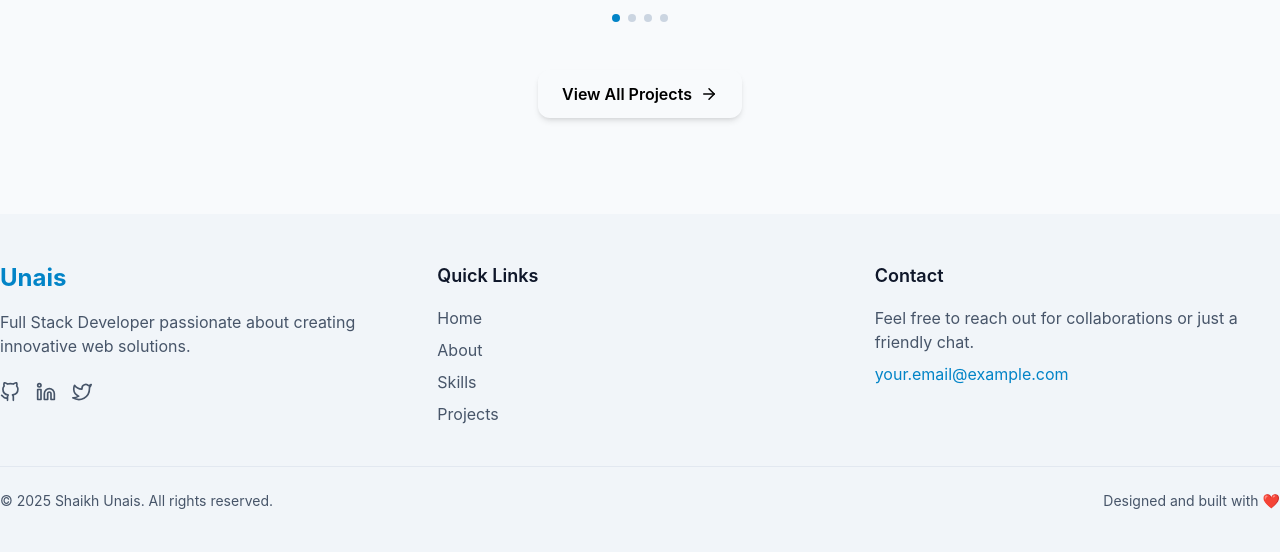
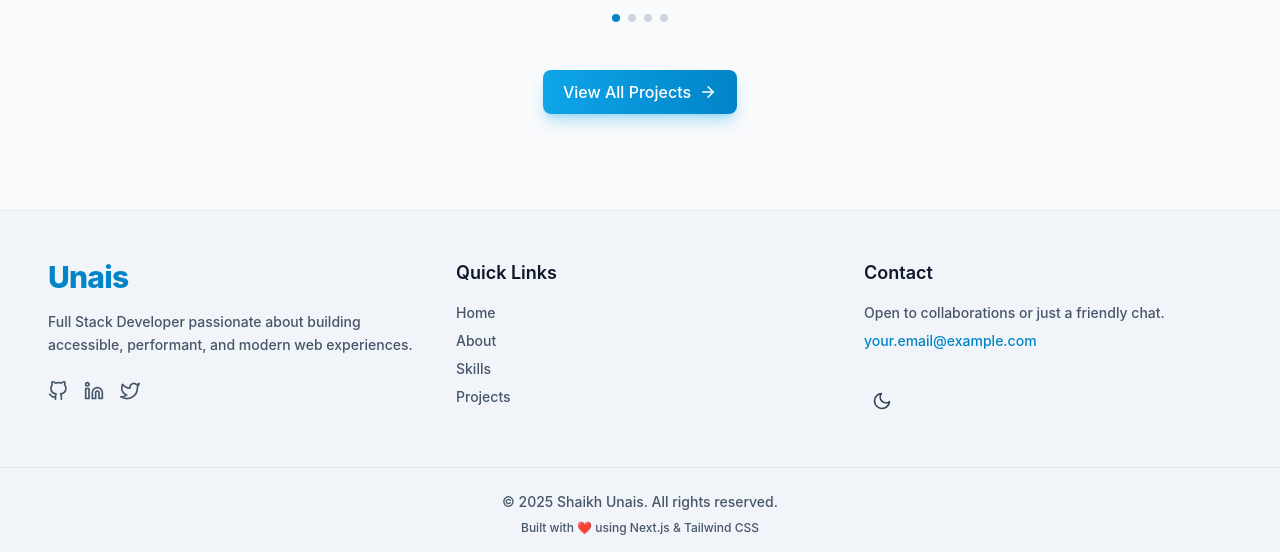
Before and after one commit to unais-08/new-portfolio-nextjs, a Next.js app: page / in a window 1280 px wide. Shown: the part 2245-2797 px from the top of the page. Built offline with nearby package versions, Linux system fonts and the light colour scheme.

Commit message:
complete the markup for portfolio

```diff
--- a/app/layout.jsx
+++ b/app/layout.jsx
@@ -10,7 +10,7 @@ export const metadata = {
 
 export default function RootLayout({ children }) {
   return (
-    <html lang="en" suppressHydrationWarning>
+    <html lang="en">
       <body>
         <ThemeProvider>
           <div className="flex flex-col ">
--- /dev/null
+++ b/app/projects/layout.jsx
@@ -0,0 +1,8 @@
+// app/projects/layout.jsx
+export default function ProjectsLayout({ children }) {
+  return (
+    <html lang="en">
+      <body>{children}</body>
+    </html>
+  );
+}
--- a/app/projects/page.jsx
+++ b/app/projects/page.jsx
@@ -1,5 +1,10 @@
 import React from "react";
 
 export default function ProjectGalleryPage() {
-  return <div>ProjectGalleryPage</div>;
+  return (
+    <div>
+      ProjectGalleryPage<h1>djfdk</h1>
+      ProjectGalleryPage<h1>djfdk</h1>
+    </div>
+  );
 }
--- a/components/common/Footer.jsx
+++ b/components/common/Footer.jsx
@@ -1,5 +1,8 @@
+"use client";
+
 import Link from "next/link";
 import SocialLinks from "./SocialLinks";
+import ThemeToggler from "./ThemeToggler";
 
 export default function Footer() {
   const currentYear = new Date().getFullYear();
@@ -12,22 +15,23 @@ export default function Footer() {
   ];
 
   return (
-    <footer className="bg-secondary-100 dark:bg-secondary-800">
-      <div className="container-custom py-12">
-        <div className="grid grid-cols-1 md:grid-cols-3 gap-8">
-          {/* Brand */}
-          <div>
+    <footer className="bg-secondary-100 dark:bg-secondary-900 border-t border-secondary-200 dark:border-secondary-700 text-sm font-medium">
+      <div className="max-w-7xl mx-auto px-4 sm:px-6 lg:px-12 py-12 grid grid-cols-1 sm:grid-cols-2 md:grid-cols-3 gap-10">
+        {/* Brand Section */}
+        <div className="flex flex-col">
           <Link
             href="/"
-              className="text-2xl font-bold text-primary-600 dark:text-primary-400"
+            className="text-3xl font-extrabold text-primary-600 dark:text-primary-400 tracking-tight"
           >
             Unais
           </Link>
-            <p className="mt-4 text-secondary-600 dark:text-secondary-400">
-              Full Stack Developer passionate about creating innovative web
-              solutions.
+          <p className="mt-4 text-secondary-600 dark:text-secondary-400 leading-relaxed max-w-md">
+            Full Stack Developer passionate about building accessible,
+            performant, and modern web experiences.
           </p>
-            <SocialLinks className="flex space-x-4 mt-6" />
+          <div className="mt-6">
+            <SocialLinks className="flex gap-4" />
+          </div>
         </div>
 
         {/* Quick Links */}
@@ -50,30 +54,33 @@ export default function Footer() {
         </div>
 
         {/* Contact */}
+        <div className="flex flex-col justify-between">
           <div>
             <h3 className="text-lg font-semibold text-secondary-900 dark:text-white mb-4">
               Contact
             </h3>
             <p className="text-secondary-600 dark:text-secondary-400 mb-2">
-              Feel free to reach out for collaborations or just a friendly chat.
+              Open to collaborations or just a friendly chat.
             </p>
             <a
               href="mailto:your.email@example.com"
-              className="text-primary-600 dark:text-primary-400 hover:underline"
+              className="text-primary-600 dark:text-primary-400 hover:underline break-all"
             >
               your.email@example.com
             </a>
           </div>
+
+          <div className="mt-6 sm:mt-8">
+            <ThemeToggler />
+          </div>
+        </div>
       </div>
 
-        <div className="border-t border-secondary-200 dark:border-secondary-700 mt-10 pt-6 flex flex-col md:flex-row justify-between items-center">
-          <p className="text-secondary-600 dark:text-secondary-400 text-sm">
-            © {currentYear} Shaikh Unais. All rights reserved.
+      <div className="border-t border-secondary-200 dark:border-secondary-700 pt-6 pb-8 px-4 sm:px-6 lg:px-12 max-w-7xl mx-auto text-center text-secondary-600 dark:text-secondary-400">
+        <p>© {currentYear} Shaikh Unais. All rights reserved.</p>
+        <p className="mt-2 text-xs">
+          Built with ❤️ using Next.js & Tailwind CSS
         </p>
-          <p className="text-secondary-600 dark:text-secondary-400 text-sm mt-2 md:mt-0">
-            Designed and built with ❤️
-          </p>
-        </div>
       </div>
     </footer>
   );
--- a/components/home/Hero.jsx
+++ b/components/home/Hero.jsx
@@ -37,7 +37,7 @@ export default function Hero() {
             <div className="mt-10 flex flex-col sm:flex-row items-center justify-center gap-4">
               <Link
                 href="/projects"
-                className="inline-flex items-center justify-center gap-2 px-6 py-3 bg-[var(--primary)] text-[var(--primary-foreground)] font-semibold rounded-xl shadow-md hover:brightness-110 transition duration-300"
+                className="inline-flex items-center px-5 py-2.5 rounded-lg bg-gradient-to-r from-primary-500 to-primary-600 text-sm sm:text-base text-white font-medium shadow-lg shadow-primary-500/30 hover:shadow-primary-500/50 hover:scale-[1.03] active:scale-95 transition-all duration-300 space-x-2"
               >
                 View Projects
                 <FiArrowRight className="text-lg" />
--- a/components/home/Projects.jsx
+++ b/components/home/Projects.jsx
@@ -32,13 +32,12 @@ export default function Projects() {
         </motion.div>
 
         <ProjectCarousel projects={featuredProjects} />
-
-        <div className="mt-12 text-center">
+        <div className="mt-12 flex justify-center">
           <Link
             href="/projects"
-            className="btn btn-primary inline-flex items-center justify-center gap-2 px-6 py-3 font-semibold rounded-xl shadow-md hover:brightness-110 transition duration-300"
+            className="inline-flex items-center px-5 py-2.5 rounded-lg bg-gradient-to-r from-primary-500 to-primary-600 text-sm sm:text-base text-white font-medium shadow-lg shadow-primary-500/30 hover:shadow-primary-500/50 hover:scale-[1.03] active:scale-95 transition-all duration-300 space-x-2"
           >
-            View All Projects
+            <span>View All Projects</span>
             <FiArrowRight className="text-lg" />
           </Link>
         </div>
--- a/data/skills.js
+++ b/data/skills.js
@@ -16,10 +16,8 @@ import {
   SiC,
   SiAmazons3,
   SiCloudfoundry,
+  SiNextdotjs,
 } from "react-icons/si";
-import { RiCommunityFill, RiTeamFill } from "react-icons/ri";
-
-import { FaBrain } from "react-icons/fa";
 
 export const skillGroups = [
   {
@@ -37,13 +35,13 @@ export const skillGroups = [
     skills: [
       { name: "HTML", icon: SiHtml5, color: "#E34F26" },
       { name: "CSS", icon: SiCss3, color: "#1572B6" },
+      { name: "NextJS", icon: SiNextdotjs, color: "#1572B6" },
       { name: "ReactJS", icon: SiReact, color: "#61DAFB" },
       { name: "NodeJS", icon: SiNodedotjs, color: "#339933" },
       { name: "ExpressJS", icon: SiExpress, color: "#000000" },
       { name: "MongoDB", icon: SiMongodb, color: "#47A248" },
       { name: "Socket.io", icon: SiSocketdotio, color: "#010101" },
       { name: "Tailwind CSS", icon: SiTailwindcss, color: "#06B6D4" },
-      { name: "Zustand", icon: null, color: "#764ABC" },
     ],
   },
   // {
```
Lines whose indentation alone changed are shown as unchanged.
